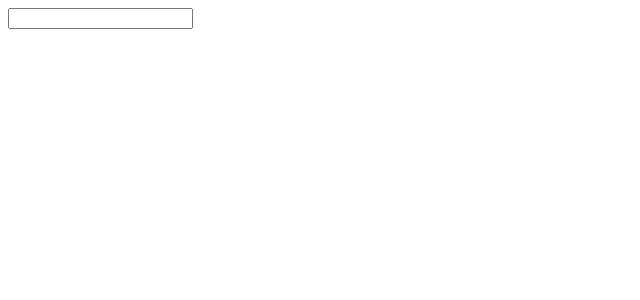
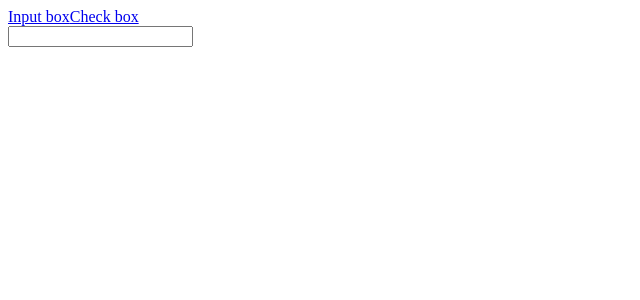
Before and after one commit to harytkon/minimal-react-redux-router-boilerplate, a React app: page /input in a window 1280 px wide. Shown: the top 300 px of the page, without its empty margins (0-640 px from the left). Built offline with nearby package versions, Linux system fonts and the light colour scheme.

Commit message:
Navigation bar and refactoring

```diff
--- a/src/InputComp.jsx
+++ b/src/InputComp.jsx
@@ -5,8 +5,8 @@ import TextField from './TextField';
 export default function InputComp() {
   return (
     <div>
+      <TextField />
       <TextLabel />
-      <TextField />
     </div>
   );
 }
--- a/src/index.jsx
+++ b/src/index.jsx
@@ -9,6 +9,7 @@ import {
 } from 'react-router-dom';
 import { createHistory as history } from 'history';
 import InputComp from './InputComp';
+import Navigation from './Navigation';
 import reducer from './reducer';
 
 // import '../assets/stylesheets/application.scss';
@@ -18,10 +19,13 @@ const store = createStore(reducer);
 ReactDOM.render(
   <Provider store={store}>
     <Router history={history}>
-      <Switch>
-        <Route path="/redirect" render={() => <Redirect from="/redirect" to="/" />} />
-        <Route path="/input" component={InputComp} />
-      </Switch>
+      <div>
+        <Navigation />
+        <Switch>
+          <Route path="/redirect" render={() => <Redirect from="/redirect" to="/" />} />
+          <Route path="/input" component={InputComp} />
+        </Switch>
+      </div>
     </Router>
   </Provider>,
   document.getElementById('root')
--- a/src/navigation.jsx
+++ b/src/navigation.jsx
@@ -1,7 +1,7 @@
 import React from 'react';
 import { Link } from 'react-router-dom';
 
-export default function App() {
+export default function Navigation() {
   return (
     <div>
       <Link to="/input">
```
